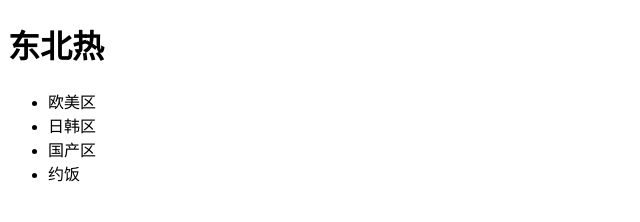
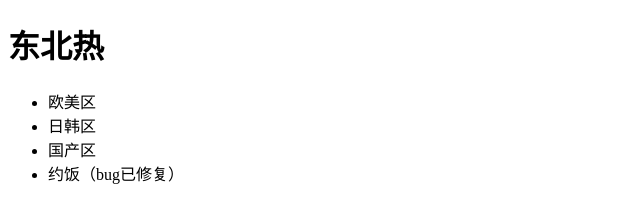
Before and after one commit to xuyang-sudo/dbhot, a plain HTML site: page index.html in a window 1280 px wide. Shown: the whole page, without its empty margins (0-640 px from the left). Drawn offline with Linux system fonts and the light colour scheme.

Commit message:
修复bug

```diff
--- a/index.html
+++ b/index.html
@@ -15,7 +15,7 @@
             <li>欧美区</li>
             <li>日韩区</li>
             <li>国产区</li>
-            <li>约饭</li>
+            <li>约饭（bug已修复）</li>
         </ul>
     </div>
 </body>
```
